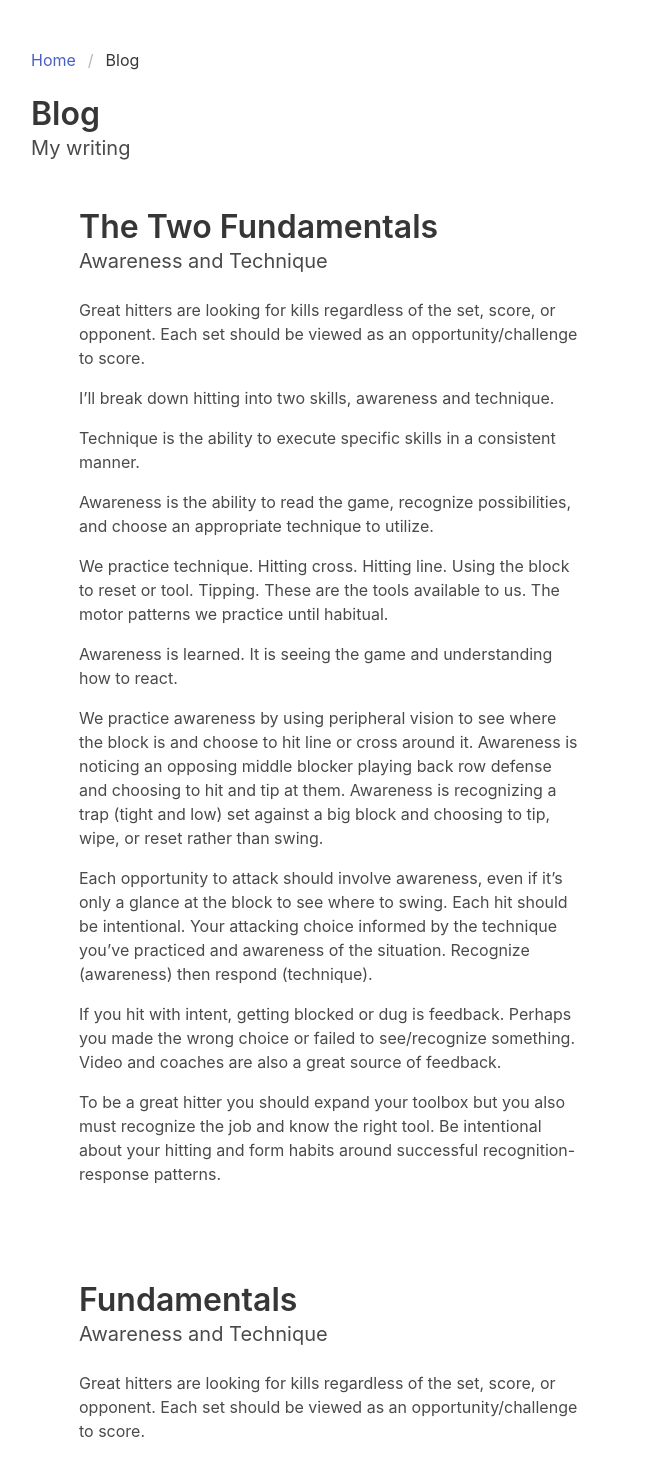
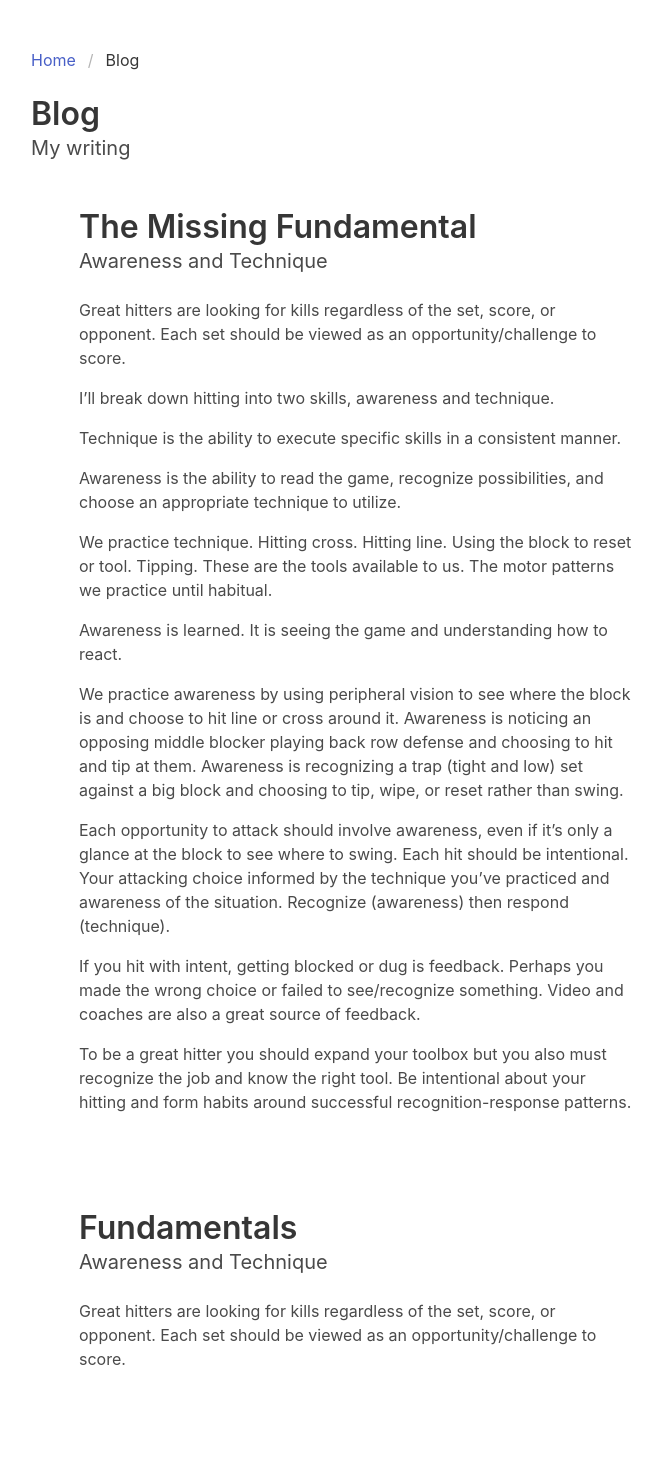
Before and after one commit to eli1797/Learning_Vue, a Vue app in the folder blog/: page /blog in a window 1280 px wide. Shown: the top 1470 px of the page, without its empty margins (17-679 px from the left). After the commit the page ends 1419 px from the top, so only its background shows below. Built offline with nearby package versions, Linux system fonts and the light colour scheme.

Commit message:
Update Blog.vue
change max-width of posts div

change section tags to articles

```diff
--- a/blog/src/views/Blog.vue
+++ b/blog/src/views/Blog.vue
@@ -8,11 +8,11 @@
       </h2>
     </div>
 
-    <div id="posts" style="max-width: 600px">
+    <div id="posts" style="max-width: 650px">
 
-      <section id="fundamentals" class="section">
+      <article id="fundamentals" class="section">
         <div class="container">
-          <h1 class="title">The Two Fundamentals</h1>
+          <h1 class="title">The Missing Fundamental</h1>
           <h2 class="subtitle">Awareness and Technique</h2>
 
           <div class="content">
@@ -37,9 +37,9 @@
             <p>To be a great hitter you should expand your toolbox but you also must recognize the job and know the right tool. Be intentional about your hitting and form habits around successful recognition-response patterns.</p>
           </div>
         </div>
-      </section>
+      </article>
 
-      <section id="pure" class="section">
+      <article id="pure" class="section">
         <div class="container">
           <h1 class="title">Fundamentals</h1>
           <h2 class="subtitle">Awareness and Technique</h2>
@@ -48,7 +48,7 @@
             <p>Great hitters are looking for kills regardless of the set, score, or opponent. Each set should be viewed as an opportunity/challenge to score.</p>
           </div>
         </div>
-      </section>
+      </article>
 
     </div>
   </div>
```
